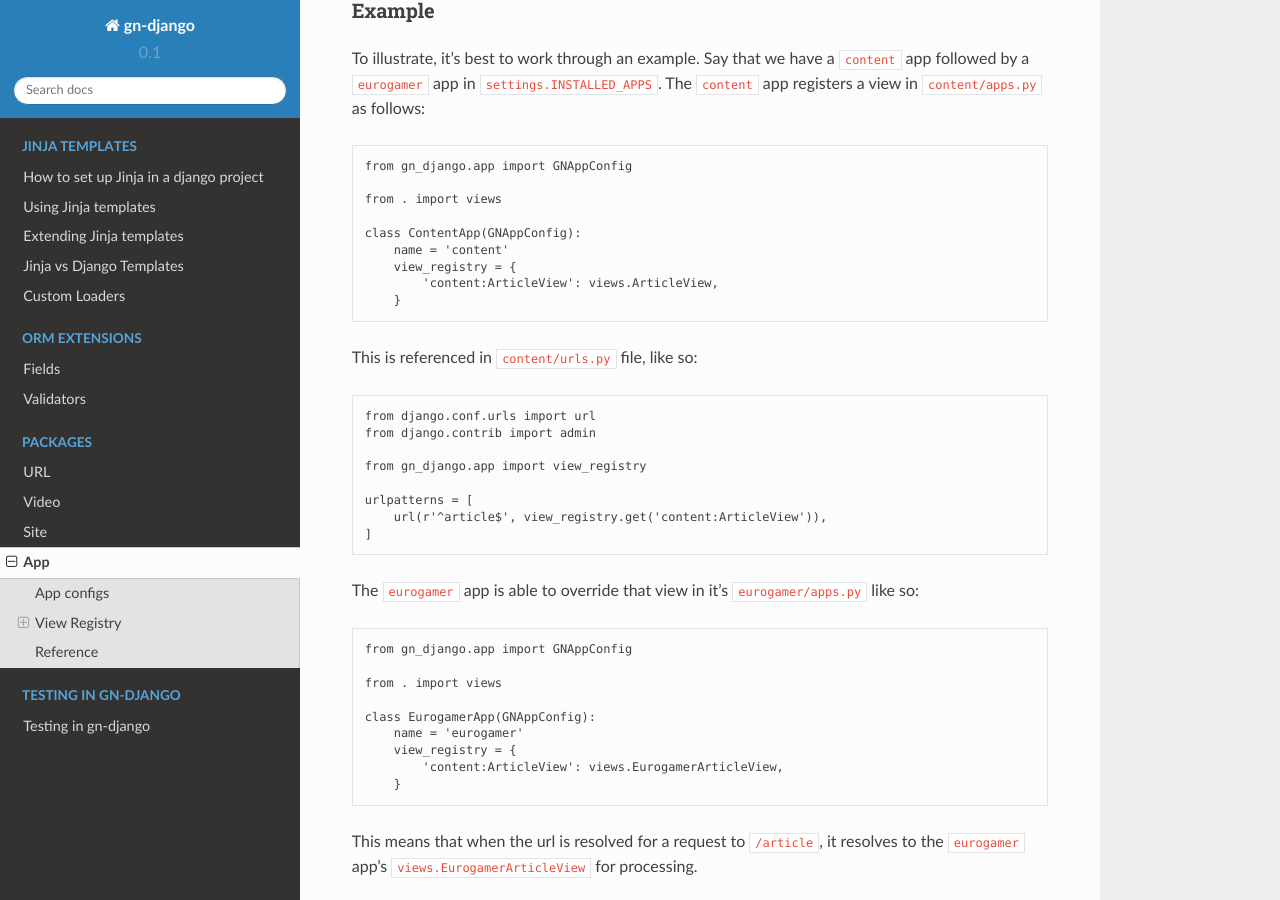
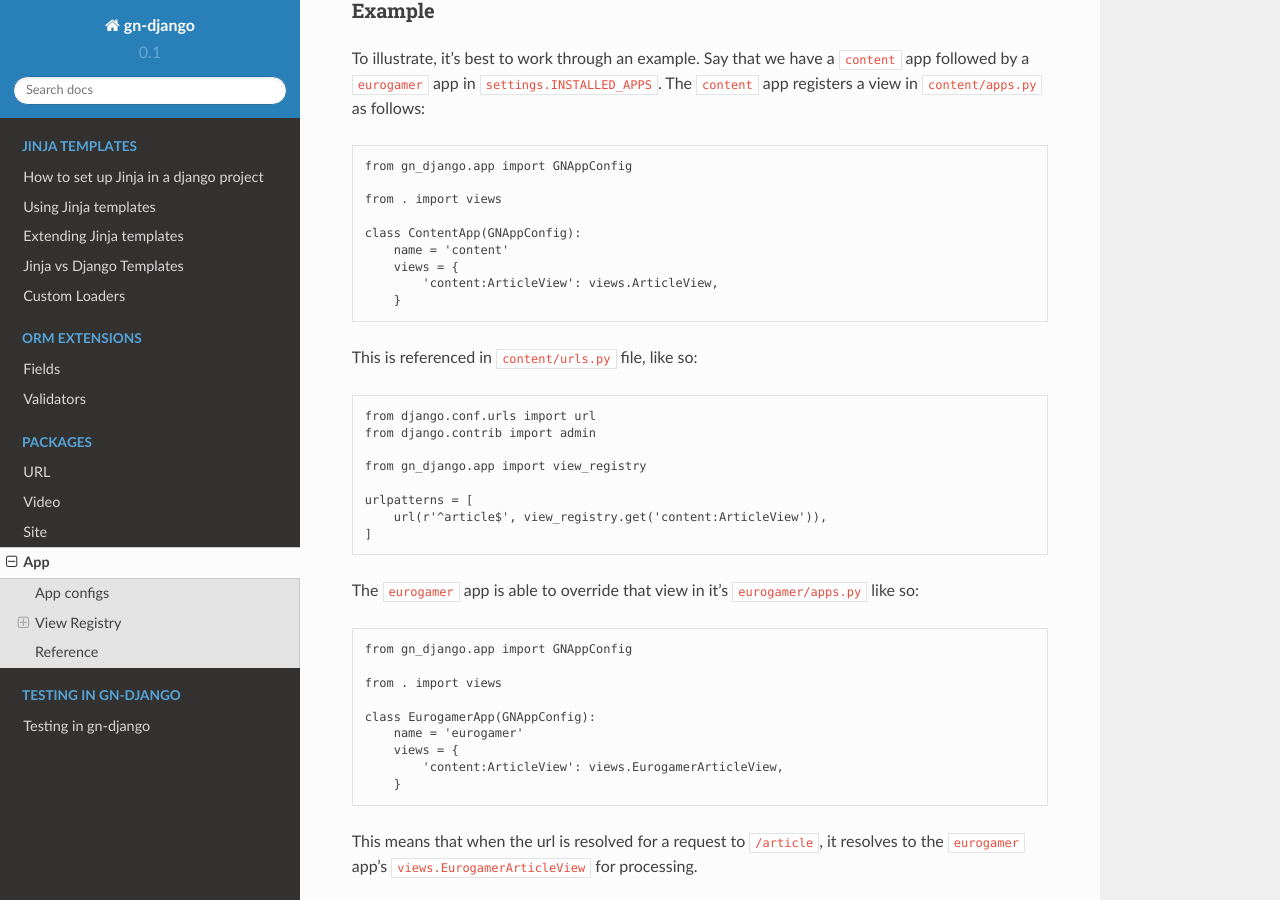
Before and after one commit to mrmonkington/gn-django, a Sphinx documentation site: the page built from docs/source/packages/app.rst, in a window 1280 px wide and 900 px high, scrolled down 836 px. Built offline with Sphinx 7.4.7 and the Read the Docs theme 2.0.0, drawn with Linux system fonts in a browser that asks for light colours.

Commit message:
Docs update

```diff
--- a/docs/source/packages/app.rst
+++ b/docs/source/packages/app.rst
@@ -56,7 +56,7 @@ To illustrate, it's best to work through an example.  Say that we have a
 
     class ContentApp(GNAppConfig):
         name = 'content'
-        view_registry = {
+        views = {
             'content:ArticleView': views.ArticleView,
         }
 
@@ -84,7 +84,7 @@ The ``eurogamer`` app is able to override that view in it's
 
     class EurogamerApp(GNAppConfig):
         name = 'eurogamer'
-        view_registry = {
+        views = {
             'content:ArticleView': views.EurogamerArticleView,
         }
 
```
